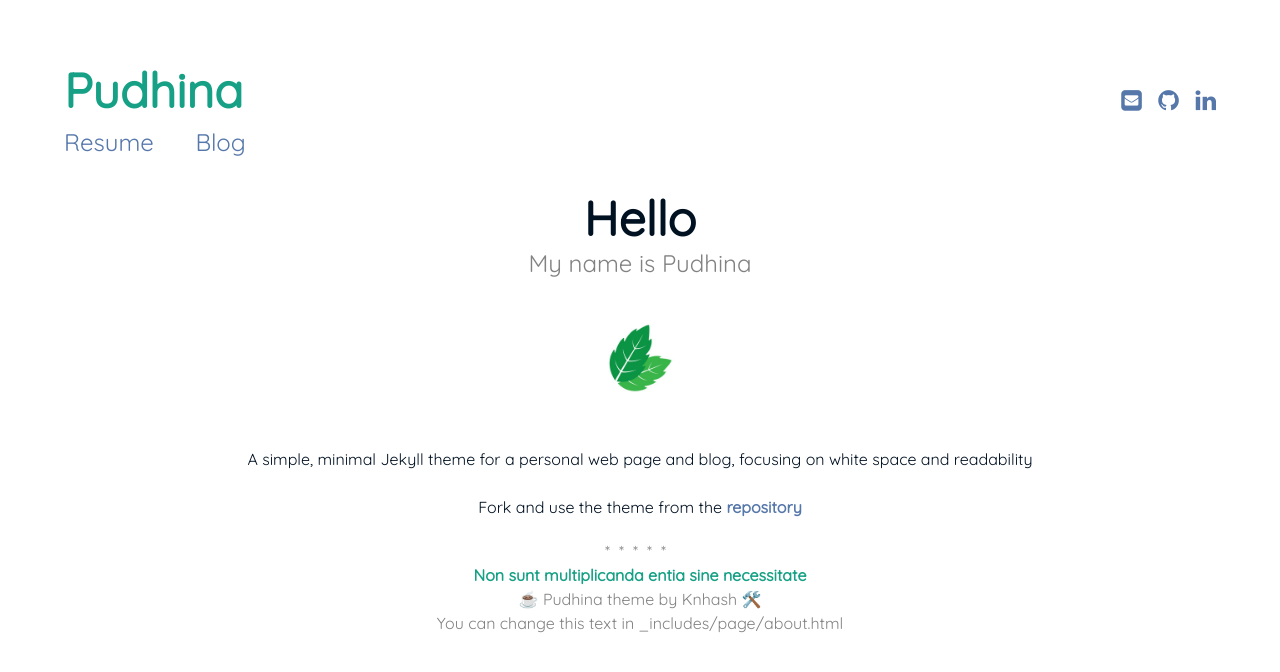
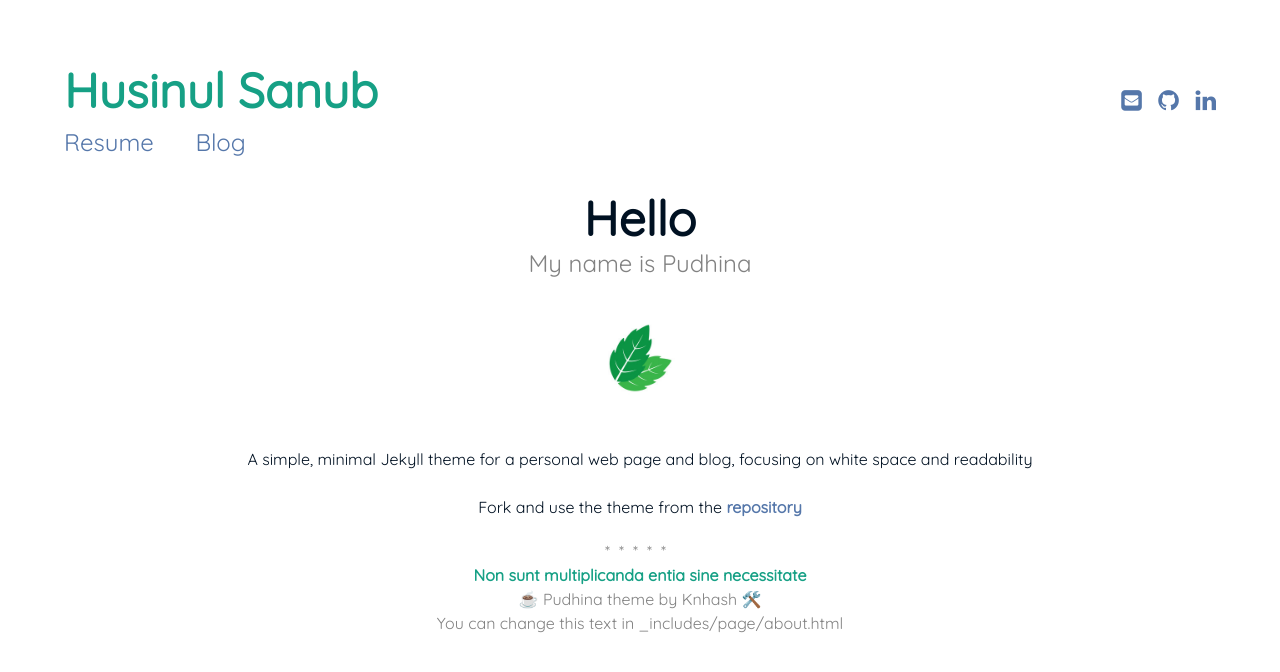
Before and after one commit to husinul/husinul.github.io, a Jekyll site: the page built from index.md, in a window 1280 px wide. Shown: the top 672 px of the page. Built offline with Jekyll 4.4.1, drawn with Linux system fonts in a browser that asks for light colours.

Commit message:
Update _config.yml

```diff
--- a/_config.yml
+++ b/_config.yml
@@ -1,16 +1,16 @@
 # Site settings
-title: Pudhina
+title: Husinul Sanub
 description: >
   A simple, minimal Jekyll theme for a personal web page and blog, focusing on white space and readability
 
 baseurl: "/Pudhina" # the subpath of your site, e.g. /blog/
-url: "https://knhash.github.io" # the base hostname & protocol for your site
+url: "https://husinul.github.io" # the base hostname & protocol for your site
 
 author:
-  fullname: Pudhina
-  github: github
+  fullname: Husinul Sanub
+  github: https://github.com/husinul
   linkedin: linkedin
-  email: example@email.com
+  email: husinulz93@gmail.com
 
 
 # Syntax highlighting
```
